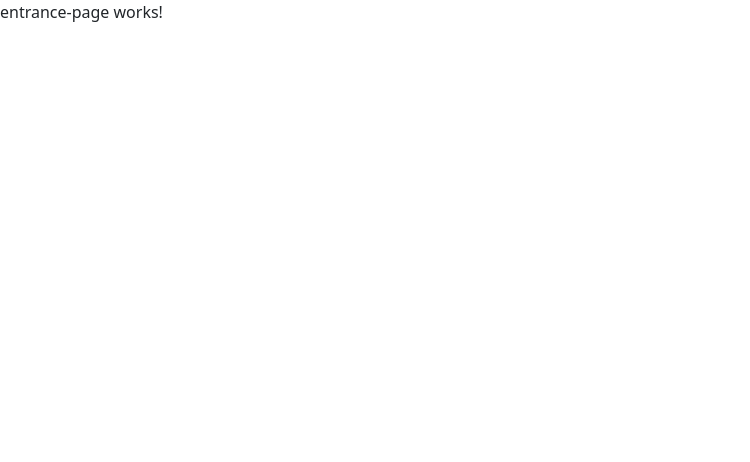
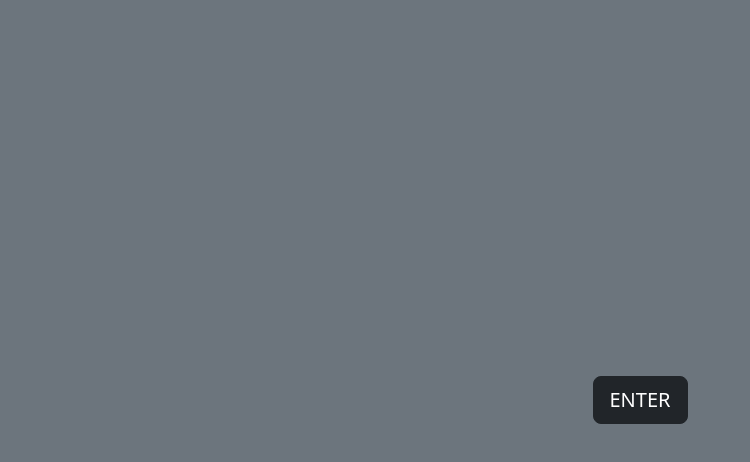
Before and after one commit to GboHalasz/learn_angular_oauth_google_login, an Angular app: page / in a window 1280 px wide. Shown: the top 462 px of the page, without its empty margins (0-750 px from the left). Built offline with nearby package versions, Linux system fonts and the light colour scheme.

Commit message:
Added an ENTER button to entrance-page component and styled with bootstrap

```diff
--- a/src/app/entrance-page/entrance-page.component.html
+++ b/src/app/entrance-page/entrance-page.component.html
@@ -1 +1,7 @@
-<p>entrance-page works!</p>
+<div class="container-fluid">
+    <div class="row">
+        <div class="col-12 d-flex justify-content-center align-items-center vh-100 bg-secondary text-center ">
+            <button type="button" class="d-inline-block btn btn-lg btn-dark">ENTER</button>
+        </div>
+    </div>
+</div>
```
